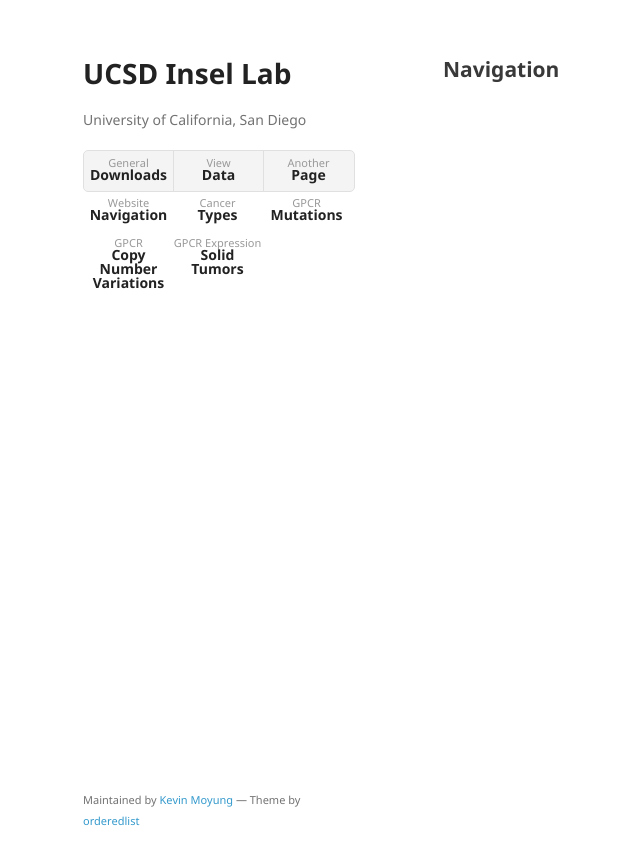
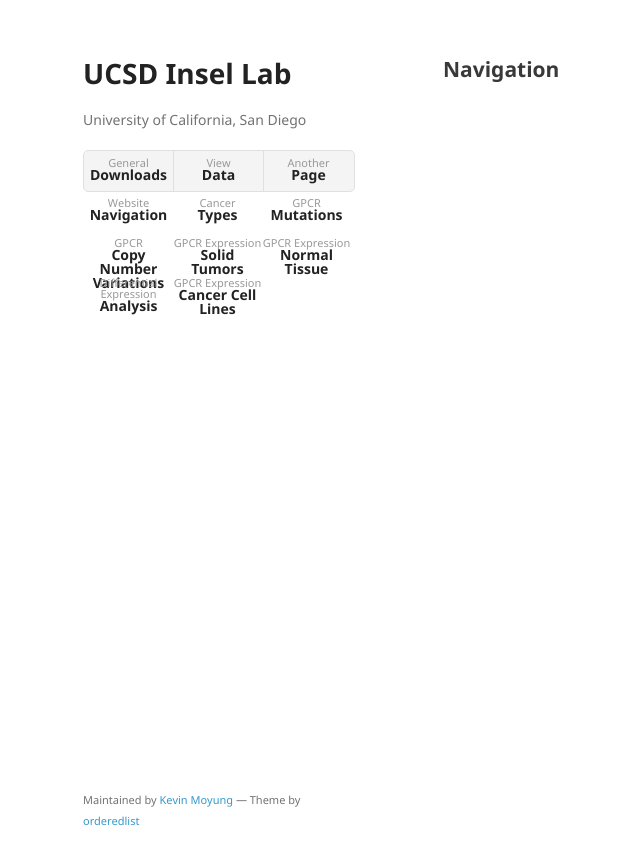
Before and after one commit to insellab/insellab.github.io, a Jekyll site: the page built from navigation.md, in a window 1280 px wide. Shown: the top 865 px of the page, without its empty margins (127-767 px from the left). Built offline with Jekyll 4.4.1, drawn with Linux system fonts in a browser that asks for light colours; our own code applies the rules of GitHub Pages for plain Markdown files.

Commit message:
Update default.html

```diff
--- a/_layouts/default.html
+++ b/_layouts/default.html
@@ -35,6 +35,9 @@
             <li><a href="https://insellab.github.io/cancertypes">GPCR <strong>Mutations</strong></a></li>
             <li><a href="https://insellab.github.io/cancertypes">GPCR <strong>Copy Number Variations</strong></a></li>
             <li><a href="https://insellab.github.io/cancertypes">GPCR Expression <strong>Solid Tumors</strong></a></li>
+            <li><a href="https://insellab.github.io/cancertypes">GPCR Expression <strong>Normal Tissue</strong></a></li>
+            <li><a href="https://insellab.github.io/cancertypes">Differential Expression <strong>Analysis</strong></a></li>
+            <li><a href="https://insellab.github.io/cancertypes">GPCR Expression <strong>Cancer Cell Lines</strong></a></li>
           </ul>
         <!-- {% endif %} -->
       </header>
```
